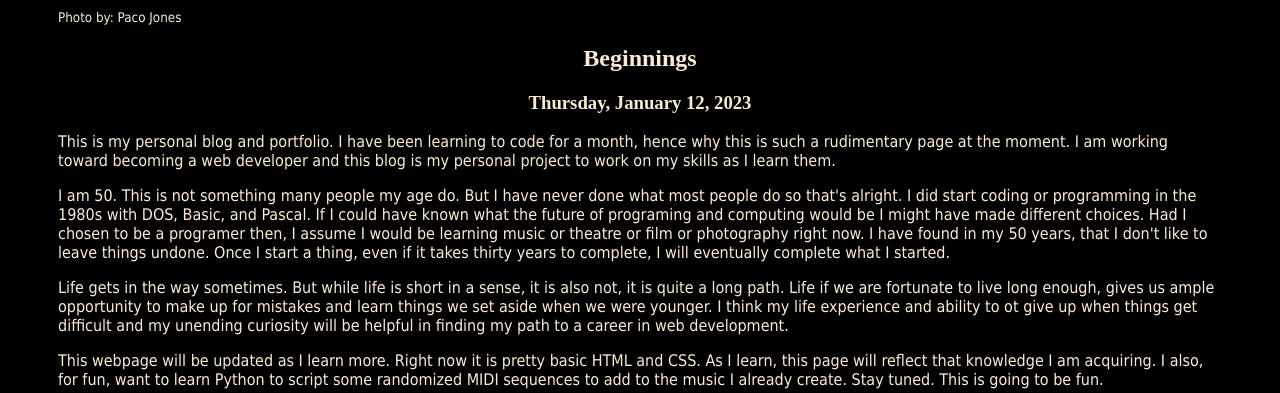
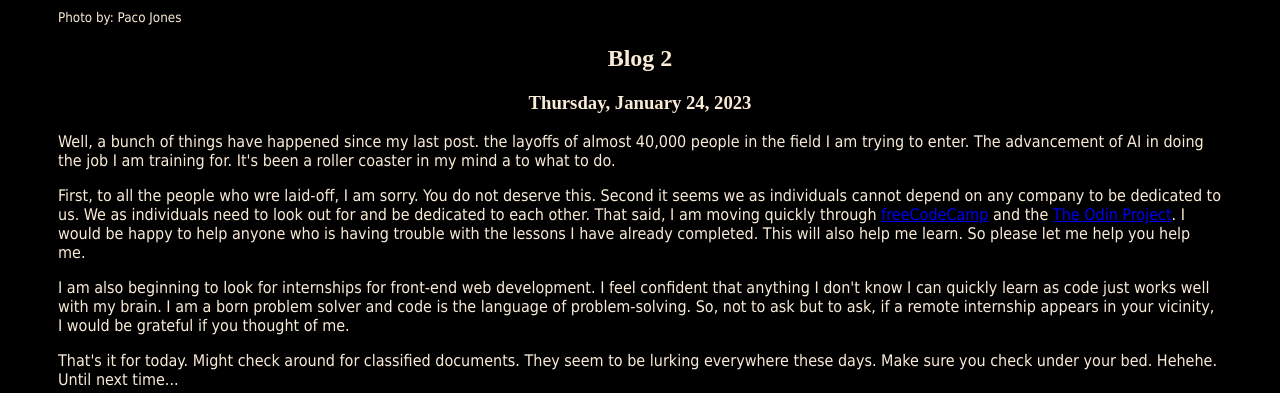
Before and after one commit to paco-jones/blog, a plain HTML site: page index.html in a window 1280 px wide. Shown: the part 425-818 px from the top of the page. Drawn offline with Linux system fonts and the light colour scheme.

Commit message:
Add second post and photo

```diff
--- a/index.html
+++ b/index.html
@@ -13,12 +13,41 @@
     <h3>A Blog by Paco Jones</h3>
     <p></p>
     <div class="pic right">
-        <img src="dawn.jpg" alt="Seattle skyline at dawn; Credit: Paco Jones"
+        <img src="topcss.jpg" alt="The Odin Project Center Div CSS lesson; Credit: Paco Jones"
         width="400"
         height="300"
         class="center">
         <p style="font-size: smaller;">Photo by: Paco Jones</p>
         </div>
+        <h2>Blog 2</h2>
+    <p></p>
+    <h3>Thursday, January 24, 2023</h3>
+    <p></p>
+    <p>
+        Well, a bunch of things have happened since my last post. the layoffs of almost 40,000
+        people in the field I am trying to enter. The advancement of AI in doing the job I am
+        training for. It's been a roller coaster in my mind a to what to do.
+    </p>
+    <p>
+        First, to all the people who wre laid-off, I am sorry. You do not deserve this. Second
+        it seems we as individuals cannot depend on any company to be dedicated to us. We as individuals
+        need to look out for and be dedicated to each other. That said, I am moving quickly through
+        <a href="freecodecame.org">freeCodeCamp</a> and the <a href="theodinproject.com">The Odin Project</a>.
+        I would be happy to help anyone who is having trouble with the lessons I have already completed.
+        This will also help me learn. So please let me help you help me.
+    </p>
+    <p>
+        I am also beginning to look for internships for front-end web development.
+        I feel confident that anything I don't know I can quickly learn as code
+        just works well with my brain. I am a born problem solver and code is the language of problem-solving.
+        So, not to ask but to ask, if a remote internship appears in your vicinity, I would be grateful if you
+        thought of me.
+    </p>
+    <p>
+        That's it for today. Might check around for classified documents. They seem to be lurking everywhere
+        these days. Make sure you check under your bed. Hehehe. Until next time...
+    </p>
+
     <h2>Beginnings</h2>
     <p></p>
     <h3>Thursday, January 12, 2023</h3>
```
Also changed, not shown: 1 other file.
